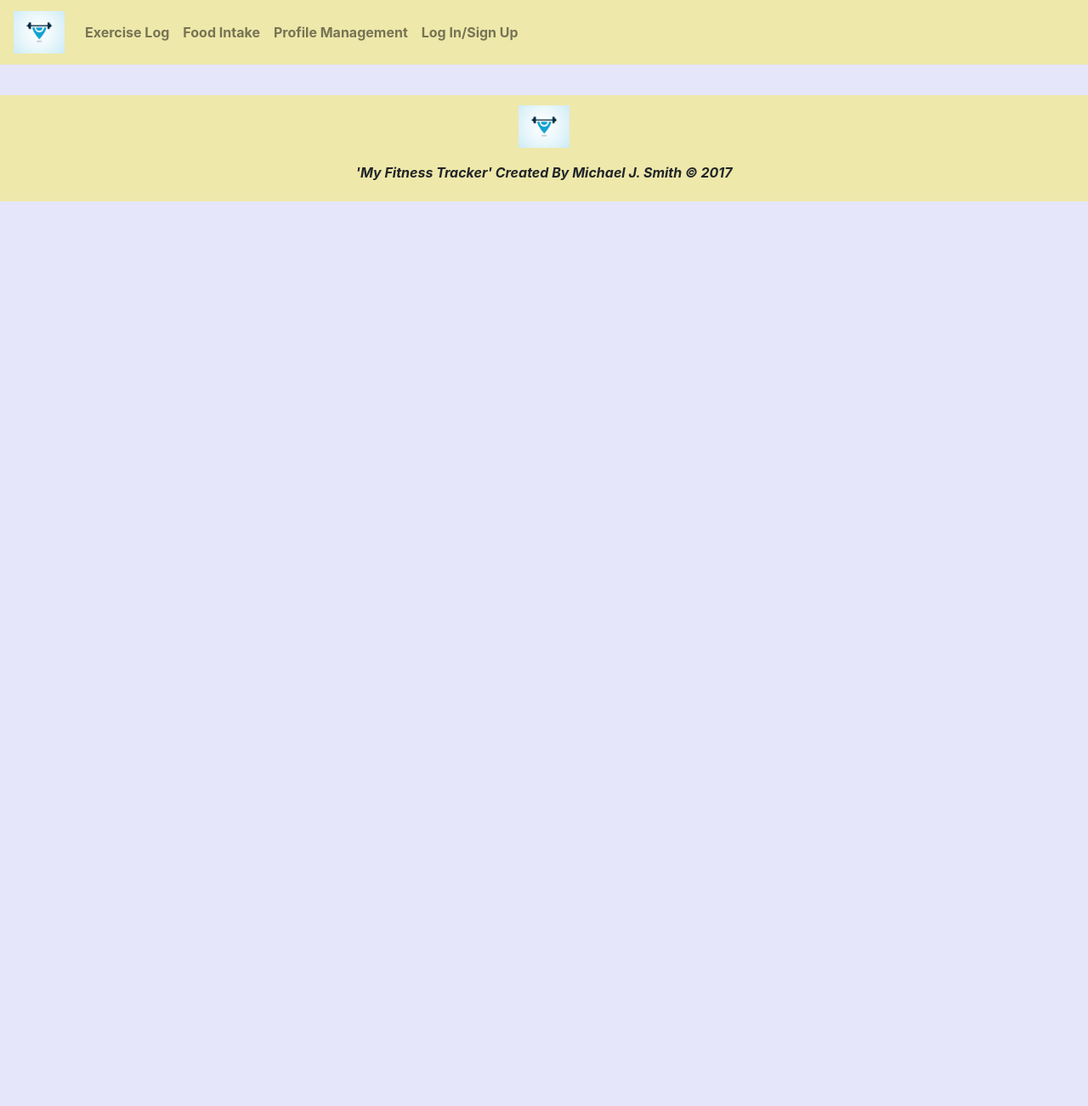
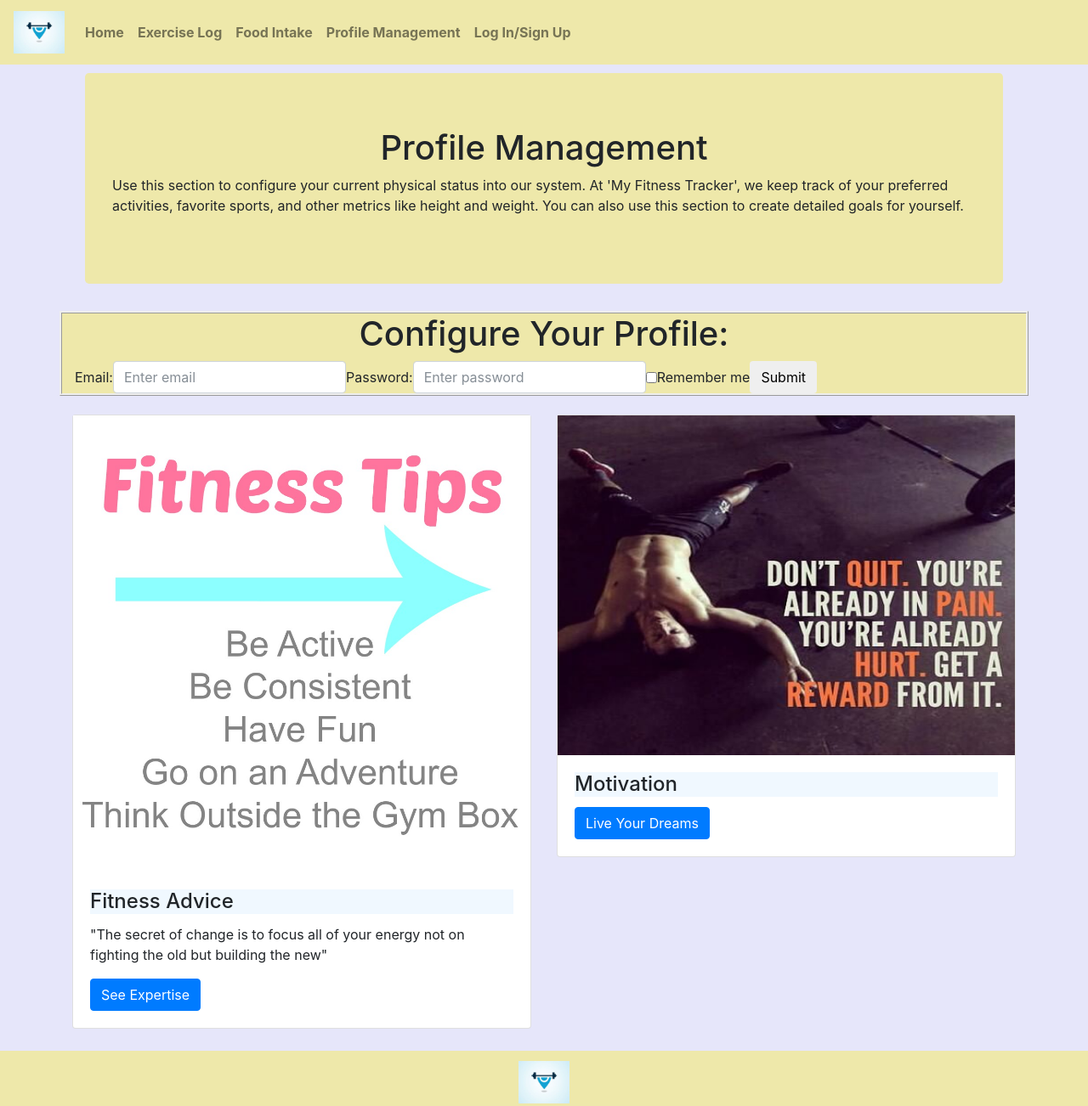
Before and after one commit to Smith-MichaelJ1995/MyFitnessTracker, a website: page jquery-mockup/profile-management.html in a window 1280 px wide. Shown: the top 1302 px of the page at 85% size. Before the commit the page ends 800 px from the top, so only its background shows below. Drawn offline with nearby package versions, Linux system fonts and the light colour scheme; no server answers.

Commit message:
profile_management.html updates

```diff
--- a/jquery-mockup/_header.html
+++ b/jquery-mockup/_header.html
@@ -10,6 +10,7 @@
                         <ul class="nav navbar-nav navbar-right">
                            <!--<li><a class="nav-item nav-link" id="motivation-link" href="./index.html"><b>Motivation</b> <span class="sr-only">(current)</span></a></li>
                            <li><a class="nav-item nav-link" id="advice-link" href="./index.html"><b>Advice</b> <span class="sr-only">(current)</span></a></li> -->
+                           <li><a class="nav-item nav-link" id="exercise-link" href="./index.html"><b>Home</b> <span class="sr-only">(current)</span></a></li>
                            <li><a class="nav-item nav-link" id="exercise-link" href="./exercise-log.html"><b>Exercise Log</b> <span class="sr-only">(current)</span></a></li>
                            <li><a class="nav-item nav-link" id="food-link" href="./food-intake.html"><b>Food Intake</b></a></li>
                            <li><a class="nav-item nav-link" id="profile-link" href="./profile-management.html"><b>Profile Management</b></a></li>
--- a/jquery-mockup/profile-management.html
+++ b/jquery-mockup/profile-management.html
@@ -15,10 +15,59 @@
 
             <div id="header-placeholder"></div>
 
-
             <div class="container">
-
-            </div>
+                <div class="container">
+                    <div class="jumbotron">
+                      <h1 align="center">Profile Management</h1>
+                      <p>Use this section to configure your current physical status into our system. At 'My Fitness Tracker',
+                        we keep track of your preferred activities, favorite sports, and other metrics like height and weight.
+                        You can also use this section to create detailed goals for yourself.
+                      </p>
+                   </div>
+               </div>
+               <div class="row registration-form-rows">
+                   <div class="col-md-12">
+                        <h1 align="center">Configure Your Profile:</h1>
+                        <form class="form-inline" action="/action_page.php">
+                            <div class="form-group">
+                              <label for="email">Email:</label>
+                              <input type="email" class="form-control" id="email" placeholder="Enter email" name="email">
+                            </div>
+                            <div class="form-group">
+                              <label for="pwd">Password:</label>
+                              <input type="password" class="form-control" id="pwd" placeholder="Enter password" name="pwd">
+                            </div>
+                            <br>
+                            <div class="checkbox">
+                              <label><input type="checkbox" name="remember"> Remember me</label>
+                            </div>
+                            <button type="submit" class="btn btn-default">Submit</button>
+                        </form>
+                  </div>
+             </div>
+             <div class="row" style="padding-top:2%;">
+                    <div class="col-sm-6">
+                       <div class="card">
+                           <img src="img\advice2.jpg" style="width:100%;">
+                           <div class="card-body">
+                                <h4 class="card-title">Fitness Advice</h4>
+                                <p class="card-text">"The secret of change is to focus all of your energy not on fighting the old
+                                but building the new"</p>
+                                <a href="#" class="btn btn-primary">See Expertise</a>
+                            </div>
+                       </div>
+                    </div>
+                    <div class="col-sm-6">
+                        <div class="card">
+                           <img src="img\motivation2.jpg" style="width:100%; height:400px;">
+                           <div class="card-body">
+                                <h4 class="card-title">Motivation</h4>
+                                <a href="#" class="btn btn-primary">Live Your Dreams</a>
+                          </div>
+                        </div>
+                    </div>
+                </div>
+        </div>
 
             <div id="footer-placeholder"></div>
 
```
Also changed, not shown: jquery-mockup/img/advice2.jpg (added), jquery-mockup/img/motivation2.jpg (added).
